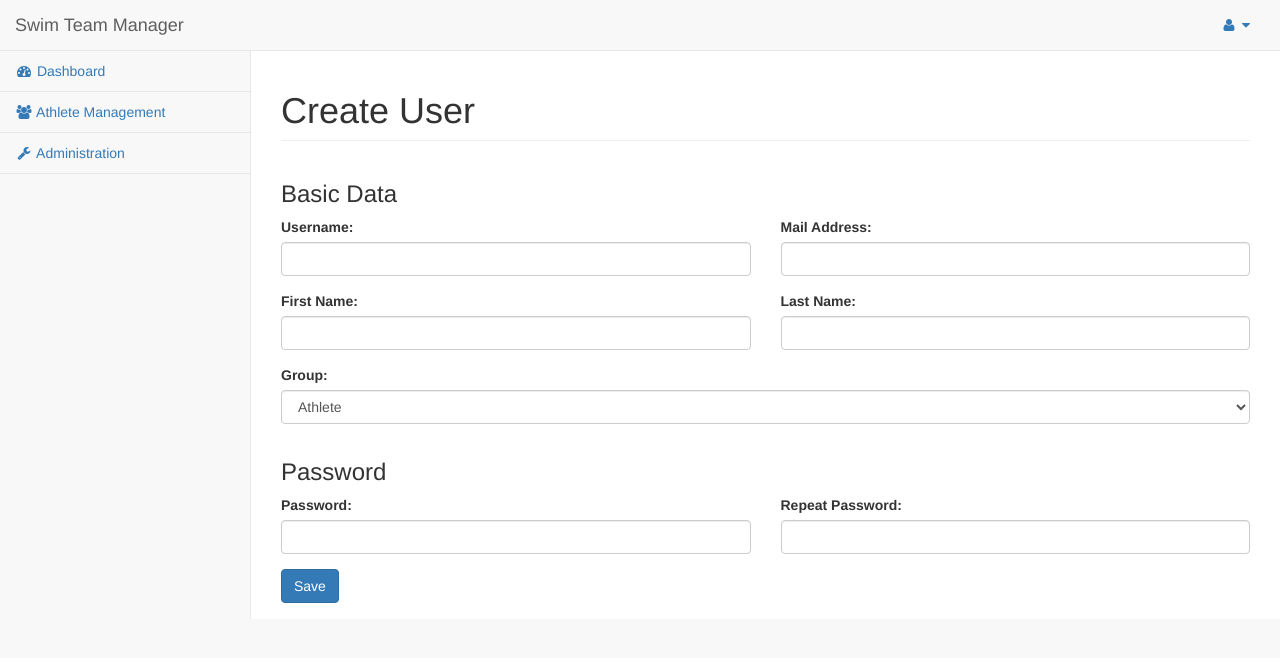
After one commit to pacnos/SwimTeamManager, a Django app: page /admin/user/create/ in a window 1280 px wide. The commit adds this page. Shown: the top 658 px of the page. Run offline with Django 3.2, Linux system fonts and the light colour scheme; some libraries are stand-ins or nearby versions; some web fonts are replaced.

Commit message:
Add basic user creation functionality

```diff
--- /dev/null
+++ b/AdminBackend/forms/forms.py
@@ -0,0 +1,17 @@
+from django import forms
+
+from AdminBackend.utils import AVAILABLE_RIGHT_GROUPS
+
+
+class UserForm(forms.Form):
+    """
+    Class which represents a form for a given user
+    """
+
+    username = forms.CharField()
+    first_name = forms.CharField()
+    last_name = forms.CharField()
+    mail = forms.EmailField()
+    password = forms.CharField()
+
+    group = forms.ChoiceField(choices=AVAILABLE_RIGHT_GROUPS)
--- /dev/null
+++ b/AdminBackend/templates/admin/user_create_edit.html
@@ -0,0 +1,125 @@
+{% extends 'base_backend.html' %}
+{% load static %}
+
+{% block css %}
+    <!-- Datepicker CSS -->
+    <link href="{% static "datePicker/css/bootstrap-datepicker3.standalone.min.css" %}" rel="stylesheet">
+{% endblock %}
+
+{% block javascript %}
+    <!-- Datepicker JS -->
+    <script src="{% static "datePicker/js/bootstrap-datepicker.min.js" %}"></script>
+    <script src="{% static "datePicker/js/bootstrap-datepicker.de.min.js" %}"></script>
+
+    <script>
+    $(function() {
+
+        //Password fields
+        $('#{{ form.password.id_for_label }}, #repeat_passwd').on('keyup', function () {
+            if ($('#{{ form.password.id_for_label }}').val() == $('#repeat_passwd').val()) {
+                $('#password_form_group').removeClass('has-error');
+                $('#password_repeat_form_group').removeClass('has-error');
+            } else
+            {
+                $('#password_form_group').addClass('has-error');
+                $('#password_repeat_form_group').addClass("has-error");
+            }
+        });
+
+        //Check before submit
+        $('#user_form').bind('submit',function(e){
+            if ($('#{{ form.password.id_for_label }}').val() != $('#repeat_passwd').val()) {
+                $('#{{ form.password.id_for_label }}, #repeat_passwd').delay(50).fadeOut().fadeIn('normal')
+                e.preventDefault();
+            }
+        });
+    });
+    </script>
+{% endblock %}
+
+{% block content %}
+    <!-- First data block -->
+    <div class="row">
+        <div class="col-lg-12">
+            <h1 class="page-header">{{ title }}</h1>
+        </div>
+    </div>
+    <!-- Start Athlete table -->
+    <div class="row">
+        <div class="col-lg-12">
+            <form action="{{ request.get_full_path }}" method="post" id="user_form">
+                {% csrf_token %}
+                <div class="row">
+                    <div class="col-lg-12">
+                        <h3>Basic Data</h3>
+                    </div>
+                </div>
+                <!-- Username / Mail -->
+                <div class="row">
+                    <div class="col-lg-6">
+                        <div class="form-group {{ form.username.errors|yesno:"has-error," }}">
+                            <label class="control-label" for="{{ form.username.id_for_label }}">Username:</label>
+                            <input type="text" class="form-control" id="{{ form.username.id_for_label }}" name="{{ form.username.html_name }}" value="{{ form.username.value|default_if_none:"" }}">
+                        </div>
+                    </div>
+                    <div class="col-lg-6">
+                        <div class="form-group {{ form.mail.errors|yesno:"has-error," }}">
+                            <label class="control-label" for="{{ form.mail.id_for_label }}">Mail Address:</label>
+                            <input type="email" class="form-control" id="{{ form.mail.id_for_label }}" name="{{ form.mail.html_name }}" value="{{ form.mail.value|default_if_none:"" }}">
+                        </div>
+                    </div>
+                </div>
+                <!-- First Name / Name -->
+                <div class="row">
+                    <div class="col-lg-6">
+                        <div class="form-group {{ form.first_name.errors|yesno:"has-error," }}">
+                            <label class="control-label" for="{{ form.first_name.id_for_label }}">First Name:</label>
+                            <input type="text" class="form-control" id="{{ form.first_name.id_for_label }}" name="{{ form.first_name.html_name }}" value="{{ form.first_name.value|default_if_none:"" }}">
+                        </div>
+                    </div>
+                    <div class="col-lg-6">
+                        <div class="form-group {{ form.last_name.errors|yesno:"has-error," }}">
+                            <label class="control-label" for="{{ form.last_name.id_for_label }}">Last Name:</label>
+                            <input type="text" class="form-control" id="{{ form.last_name.id_for_label }}" name="{{ form.last_name.html_name }}" value="{{ form.last_name.value|default_if_none:"" }}">
+                        </div>
+                    </div>
+                </div>
+                <!-- Rights -->
+                <div class="row">
+                    <div class="col-lg-12">
+                        <div class="form-group {{ form.group.errors|yesno:"has-error," }}">
+                            <label class="control-label" for="{{ form.group.id_for_label }}">Group:</label>
+                            <select class="form-control" id="{{ form.group.id_for_label }}" name="{{ form.group.html_name }}">
+                                {% for choice in form.group.field.choices %}
+                                    <option value="{{ choice.0 }}">{{ choice.1 }}</option>
+                                {% endfor %}
+                            </select>
+                        </div>
+                    </div>
+                </div>
+                <div class="row">
+                    <div class="col-lg-12">
+                        <h3>Password</h3>
+                    </div>
+                </div>
+                <!-- Password / Repeat Password -->
+                <div class="row">
+                    <div class="col-lg-6">
+                        <div class="form-group {{ form.password.errors|yesno:"has-error," }}" id="password_form_group">
+                            <label class="control-label" for="{{ form.password.id_for_label }}">Password:</label>
+                            <input type="password" class="form-control" id="{{ form.password.id_for_label }}" name="{{ form.password.html_name }}" value="">
+                        </div>
+                    </div>
+                    <div class="col-lg-6">
+                        <div class="form-group {{ form.password.errors|yesno:"has-error," }}" id="password_repeat_form_group">
+                            <label class="control-label" for="repeat_passwd">Repeat Password:</label>
+                            <input type="password" class="form-control" id="repeat_passwd" name="repeat_passwd" value="">
+                        </div>
+                    </div>
+                </div>
+
+                <button type="submit" class="btn btn-primary">Save</button>
+            </form>
+        </div>
+    </div>
+{% endblock %}
--- a/AdminBackend/templates/admin/user_management.html
+++ b/AdminBackend/templates/admin/user_management.html
@@ -52,8 +52,8 @@
                         {% endfor %}
                     </tbody>
                 </table>
-                <div class="panel-footer" style="font-size: smaller; padding-left:8px;">
-                    <a href="{% url 'TeamManager:athleteCreate' %}"><i class="fa fa-plus"></i> Add new Athlete</a>
+                <div class="panel-footer table-panel-footer">
+                    <a href="{% url 'AdminBackend:userCreate' %}"><i class="fa fa-plus"></i> Create new User</a>
                 </div>
             </div>
         </div>
--- a/AdminBackend/urls.py
+++ b/AdminBackend/urls.py
@@ -7,6 +7,9 @@ app_name = 'AdminBackend'
 urlpatterns = [
     url(r'^$', views.UserManagementView.as_view(), name='overview'),
 
+    url(r'^user/create/$', views.UserCreateView.as_view(), name='userCreate'),
+    #url(r'^athlete/edit/(?P<pk>[0-9]+)/$', views.EditAthleteView.as_view(), name='athleteEdit'),
+
     url(r'^user/delete/$', json_views.UserDeleteJSON.as_view(), name='userDelete'),
     url(r'^user/delete/([0-9]+)/$', json_views.UserDeleteJSON.as_view(), name='userDelete')
 ]
--- a/AdminBackend/views/views.py
+++ b/AdminBackend/views/views.py
@@ -1,7 +1,11 @@
-from django.contrib.auth.models import User
+from django.contrib.auth.models import User, Group
 from django.urls import reverse_lazy
 
 from django.views.generic import ListView, DeleteView
+from django.views.generic.edit import FormView
+
+from AdminBackend.forms.forms import UserForm
+from AdminBackend.utils import AVAILABLE_GROUPS
 
 
 class UserManagementView(ListView):
@@ -20,10 +24,52 @@ class UserManagementView(ListView):
         return context
 
 
-class DeleteAthleteView(DeleteView):
+class UserCreateView(FormView):
     """
-    View which is used to delete an athlete
+    View which is used to create a new user
     """
+    context_object_name = "form"
+    form_class = UserForm
+    template_name = "admin/user_create_edit.html"
+    success_url = reverse_lazy("AdminBackend:overview")
 
-    model = User
-    success_url = reverse_lazy("Admin:overview")
+    def get_context_data(self, **kwargs):
+        context = super(UserCreateView, self).get_context_data(**kwargs)
+
+        context["title"] = "Create User"
+
+        return context
+
+    def form_valid(self, form):
+        """
+        Called when the form was valid
+        :param form:
+        :return:
+        """
+
+        # Get the form data
+        user_name = form.cleaned_data["username"]
+        first_name = form.cleaned_data["first_name"]
+        last_name = form.cleaned_data["last_name"]
+        mail = form.cleaned_data["mail"]
+        password = form.cleaned_data["password"]
+        group = form.cleaned_data["group"]
+
+        # Create the user
+        user = User.objects.create_user(user_name, mail, password)
+
+        user.first_name = first_name
+        user.last_name = last_name
+
+        # Handle the Rights
+        user.groups.clear()
+        if group == "AT" or group == "CO":
+            group = Group.objects.get(name=AVAILABLE_GROUPS[group])
+            user.groups.add(group)
+        else:
+            user.is_superuser = True
+
+        user.save()
+
+        # Go to overview page
+        return super(UserCreateView, self).form_valid(form)
--- a/TeamManager/templates/team_manager/athlete_management.html
+++ b/TeamManager/templates/team_manager/athlete_management.html
@@ -56,7 +56,7 @@
                         {% endfor %}
                     </tbody>
                 </table>
-                <div class="panel-footer" style="font-size: smaller; padding-left:8px;">
+                <div class="panel-footer table-panel-footer">
                     <a href="{% url 'TeamManager:athleteCreate' %}"><i class="fa fa-plus"></i> Add new Athlete</a>
                 </div>
             </div>
--- a/static/base/css/sb-admin-2.css
+++ b/static/base/css/sb-admin-2.css
@@ -275,3 +275,8 @@ table.dataTable thead .sorting:after {
 .table-no-border {
   border: 0;
 }
+
+.table-panel-footer {
+  font-size: smaller;
+  padding-left:8px;
+}
```
Also changed, not shown: AdminBackend/utils/__init__.py (added, +10 -0 lines), TeamManager/templates/team_manager/athlete_create_edit.html (+9 -9 lines), AdminBackend/forms/__init__.py (added).
